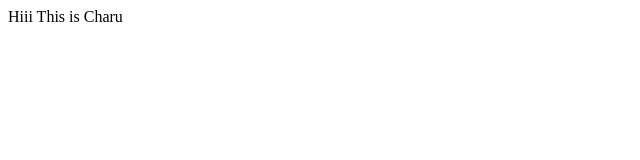
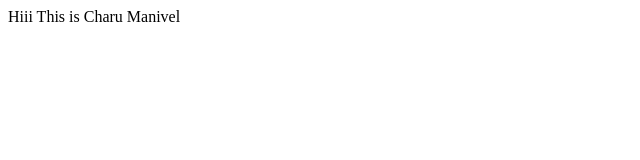
Before and after one commit to Charumathisece/myproject_july, a plain HTML site: page index.html in a window 1280 px wide. Shown: the full height of the page, 0-640 px from the left. Drawn offline with Linux system fonts and the light colour scheme.

Commit message:
First commit

```diff
--- a/index.html
+++ b/index.html
@@ -3,6 +3,6 @@
 Hiii
 </head>
 <body>
-This is Charu
+This is Charu Manivel
 </body>
 </html>
```
